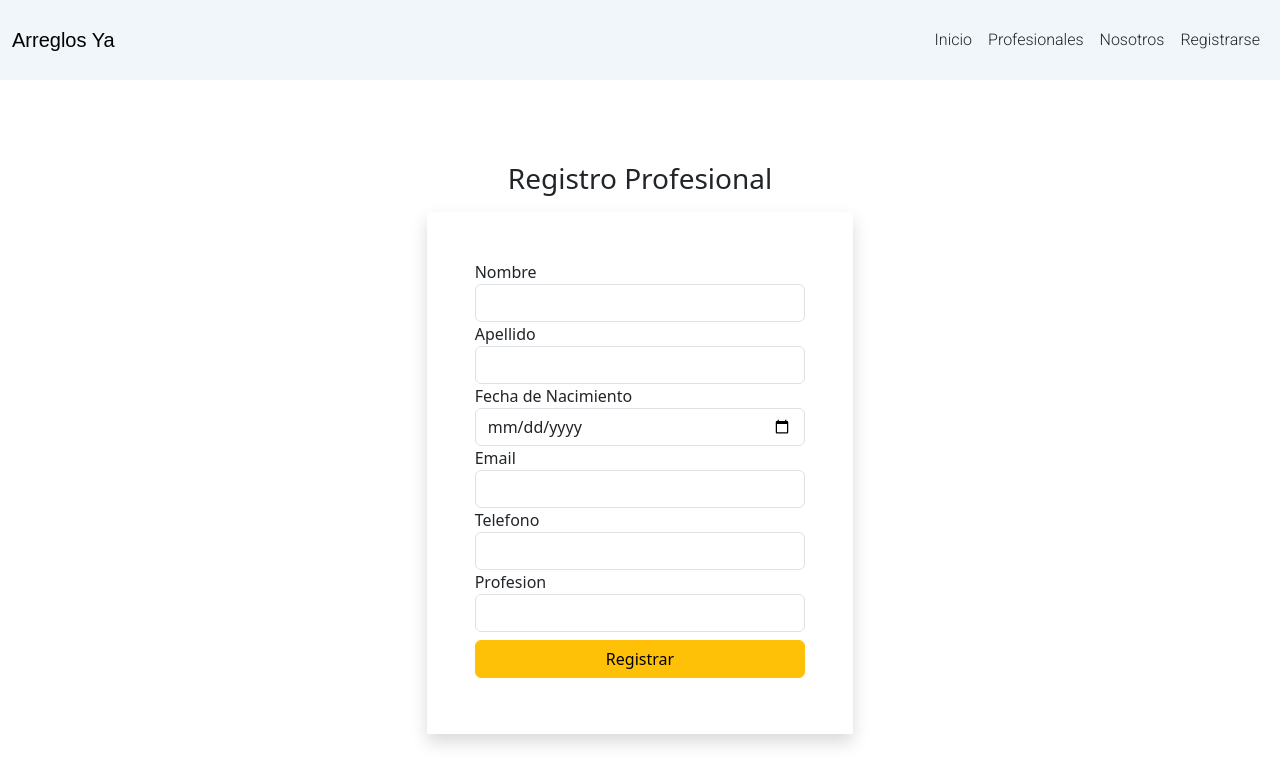
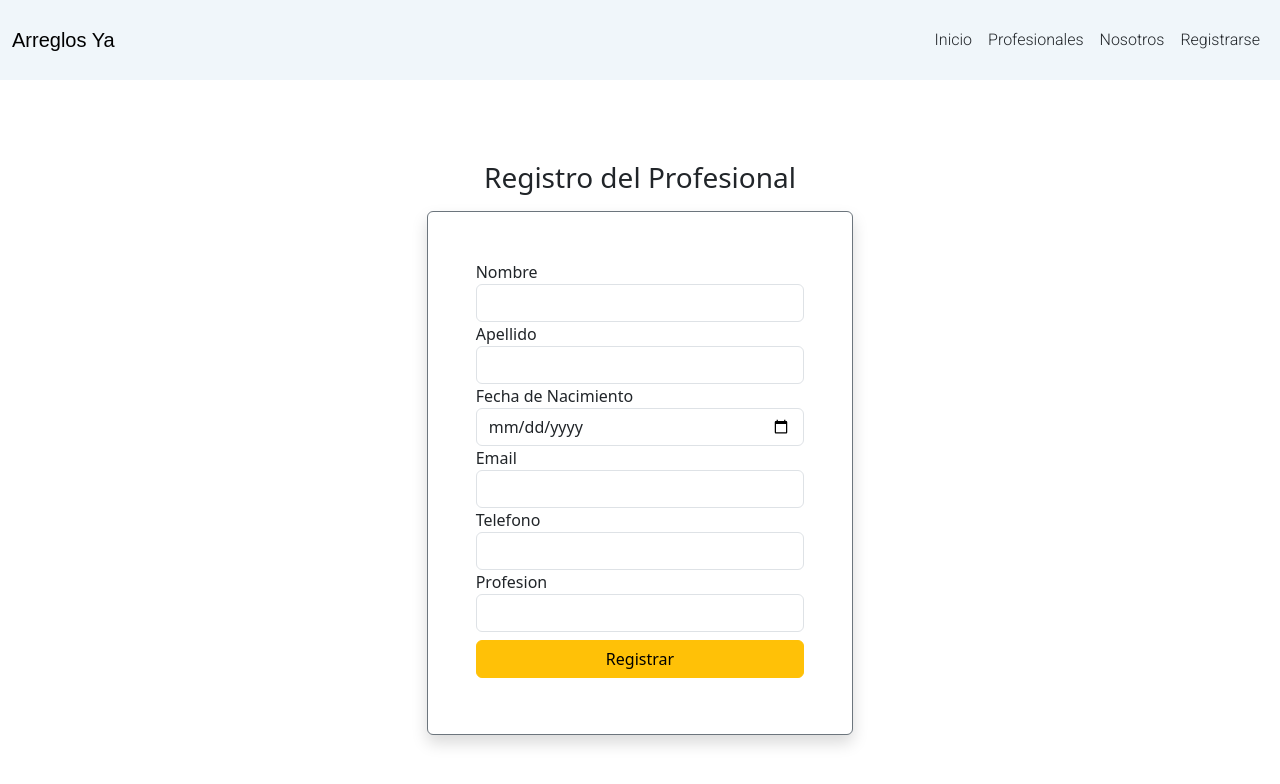
Before and after one commit to leonardotaquini/proyecto-integrador-frontend, a React (Vite) app: page /profesional/registro in a window 1280 px wide. Shown: the top 784 px of the page. Built offline with nearby package versions, Linux system fonts and the light colour scheme; no server answers; a web font is replaced by a local one.

Commit message:
agrege un borde al formulario queda corregir height

```diff
--- a/src/pages/listaProfesionales/ProfesionalesList.jsx
+++ b/src/pages/listaProfesionales/ProfesionalesList.jsx
@@ -15,7 +15,7 @@ export const ProfesionalesList = () => {
                 profesionales.length === 0 && <div className='alert alert-danger w-100 text-center'>No hay profesionales</div>
             }
             {
-                profesionales.map((profesional, i) => <div key={i}>{profesional.nombre}</div> )
+                profesionales.map((profesional, i) => <div key={i}>{profesional.nombre} {profesional.profesion}</div> )
             }
         </div>
     </>
--- a/src/pages/registroProfesional/RegistroProfesional.jsx
+++ b/src/pages/registroProfesional/RegistroProfesional.jsx
@@ -36,8 +36,8 @@ export const RegistroProfesional = () => {
 
       <div className="formulario-contenedor justify-content-center align-items-center">
           <div className=" col-11 col-sm-8 col-lg-6 formulario d-flex flex-column justify-content-center align-items-center">
-            <h3 className="text-center m-3">Registro Profesional</h3>
-            <form onSubmit={handleSubmit(onSubmit)} className="form shadow p-5 form col-12 col-sm-10 col-md-8 col-lg-8 ">
+            <h3 className="text-center m-3">Registro del Profesional</h3>
+            <form onSubmit={handleSubmit(onSubmit)} className="form shadow border rounded border-secondary p-5 form col-12 col-sm-10 col-md-8 col-lg-8 ">
               <div className="">
                 <label htmlFor="nombre">Nombre</label>
                 <input
```
